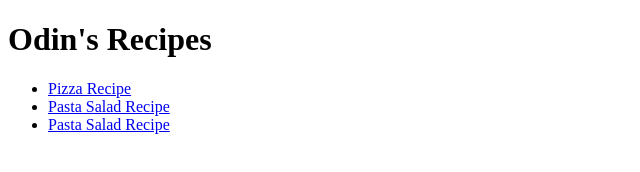
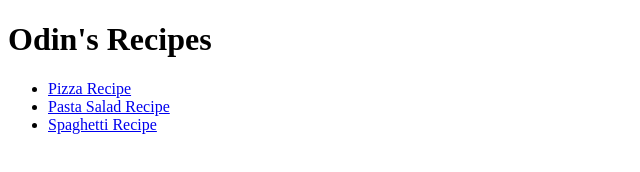
Before and after one commit to TheDynamiClint/odin-recipes, a plain HTML site: page index.html in a window 1280 px wide. Shown: the full height of the page, 0-640 px from the left. Drawn offline with Linux system fonts and the light colour scheme.

Commit message:
Edit home page nav list

```diff
--- a/index.html
+++ b/index.html
@@ -9,7 +9,7 @@
         <ul>
         <li><a href="pizza.html">Pizza Recipe</a></li>
         <li><a href="pasta_salad.html">Pasta Salad Recipe</a></li>
-        <li><a href="spaghetti.html">Pasta Salad Recipe</a></li>
+        <li><a href="spaghetti.html">Spaghetti Recipe</a></li>
         </ul>
     </body>
 </html>
```
